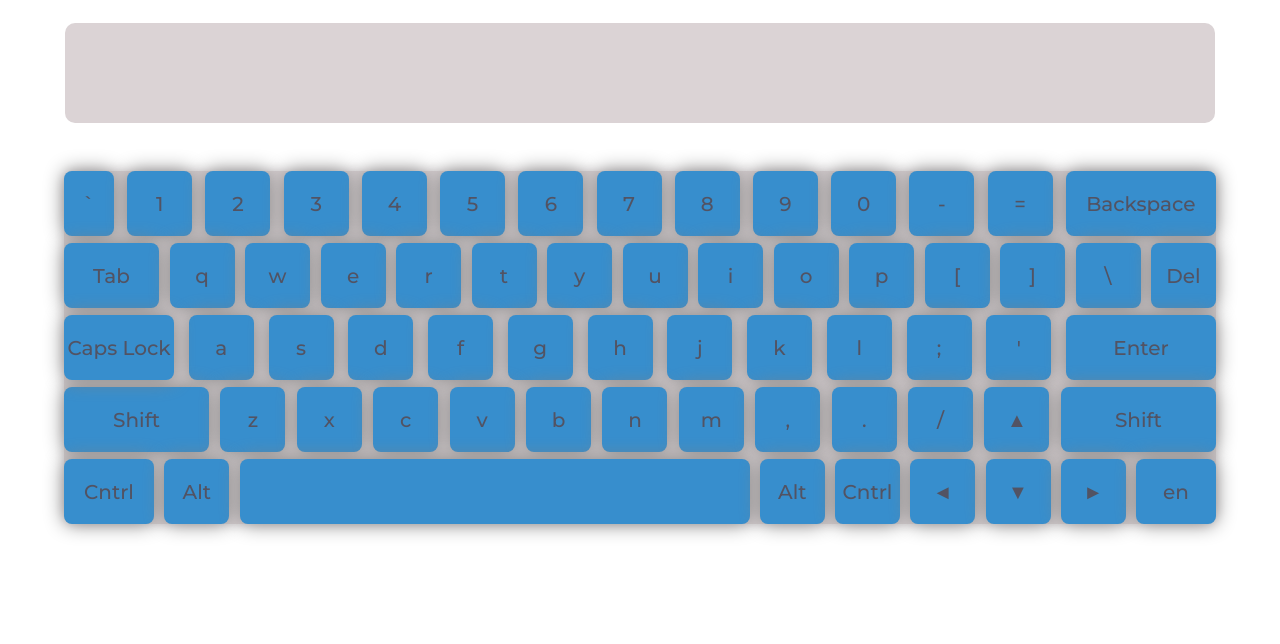
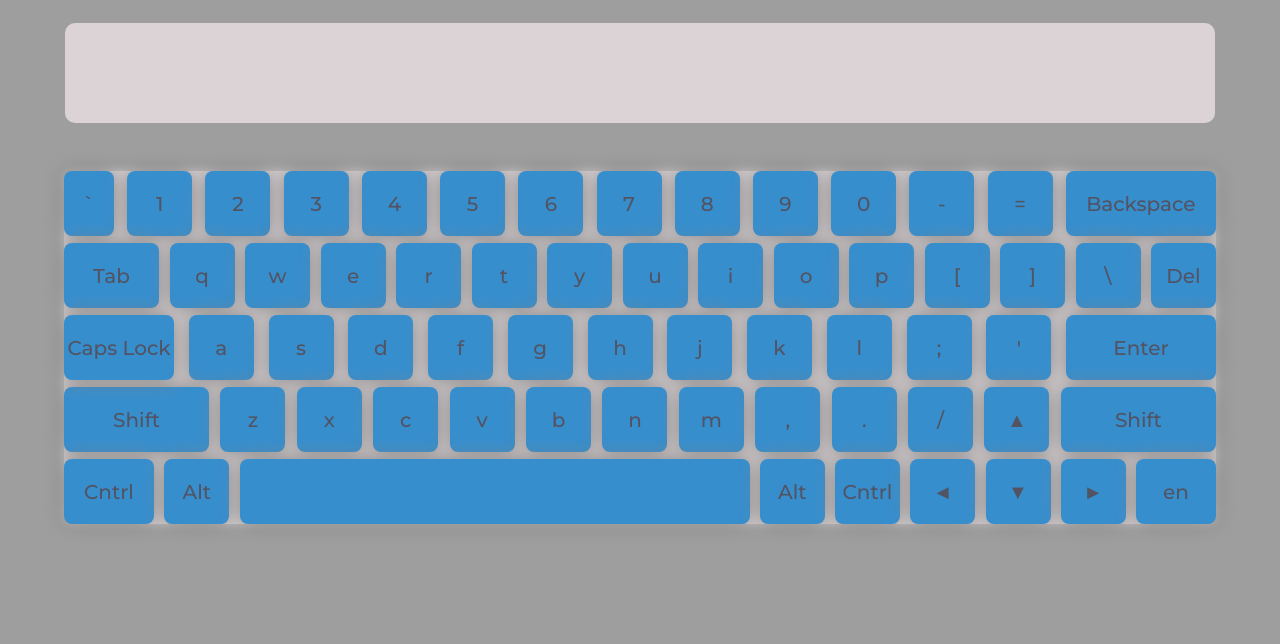
Before and after one commit to Dmitry-Poltaradnev/RSS-virtual-keyboard, a plain HTML site: page index.html in a window 1280 px wide. Shown: the part 156-800 px from the top of the page. Drawn offline with Linux system fonts and the light colour scheme; the site is published under a folder, as on GitHub Pages, so addresses that start at the root find nothing.

Commit message:
fix: img way

```diff
--- a/style.css
+++ b/style.css
@@ -10,7 +10,7 @@ body{
     font-weight: bold;
     height: 100%;
     color: #378ECD;
-    background: url(/img/tehno.jpg);
+    background: url(img/tehno.jpg);
 }
 
 .container {
```
